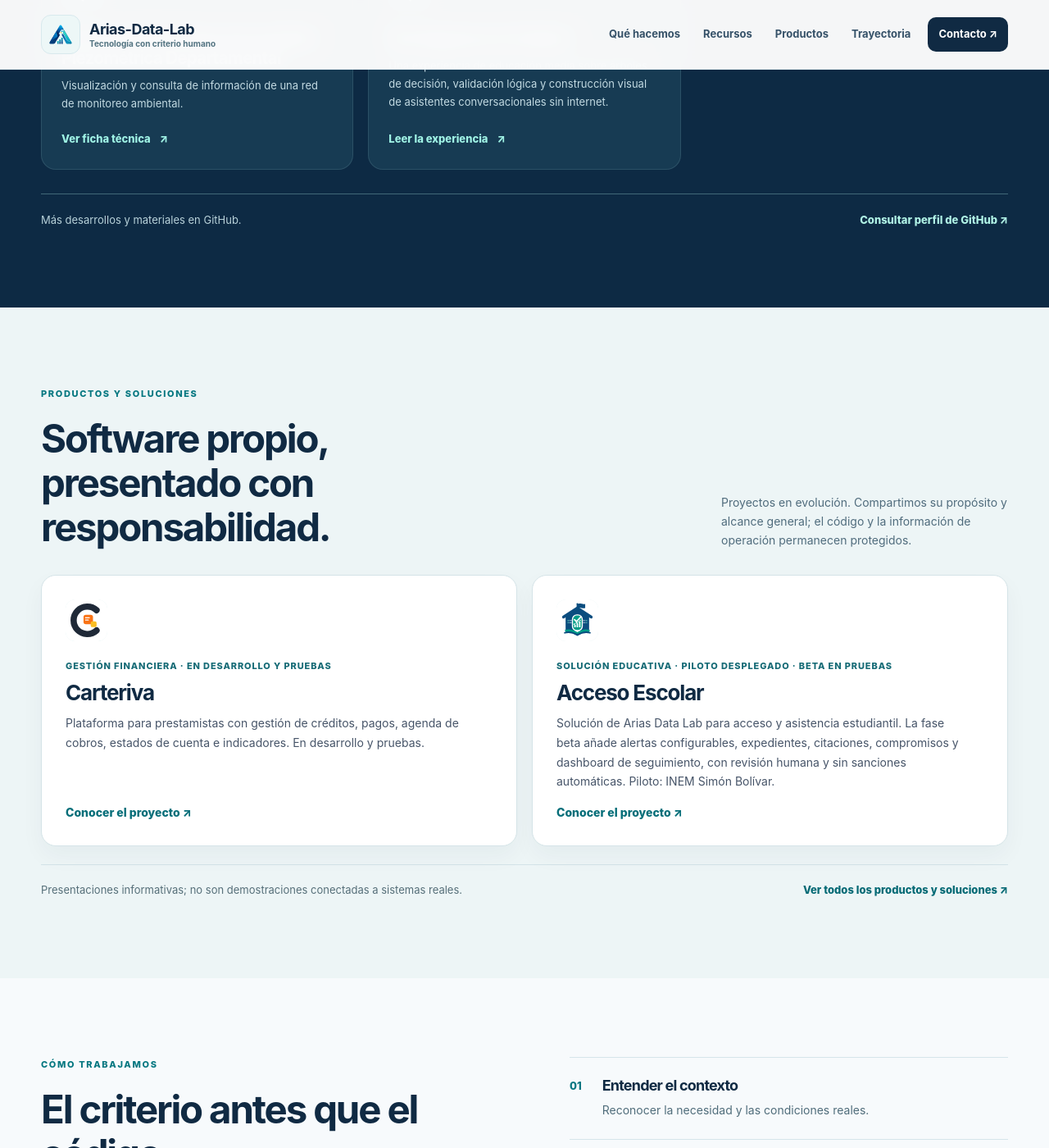
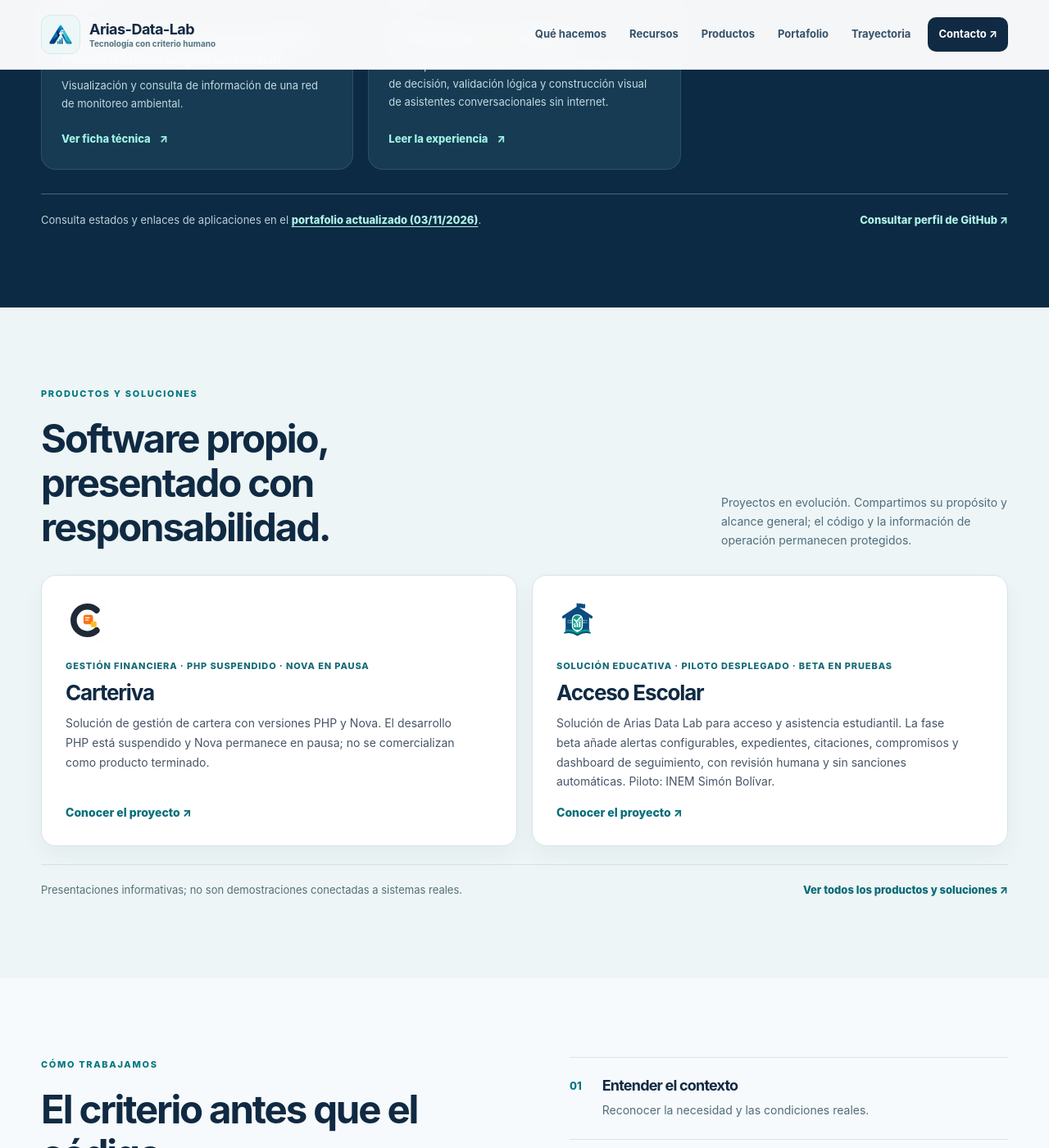
Before and after one commit to ljarias/ljarias.github.io, a Jekyll site: the page index.html, which Jekyll copies as it is, in a window 1280 px wide and 1400 px high, scrolled down 2184 px. Shown: the whole window at 82% size. Built offline with Jekyll 4.4.1, drawn with Linux system fonts in a browser that asks for light colours; some of the changed text lies outside the part shown.

Commit message:
feat(portafolio): integrar navegación y corregir estado de productos en index.html

```diff
--- a/index.html
+++ b/index.html
@@ -20,7 +20,7 @@
 <a class="skip-link" href="#contenido">Saltar al contenido principal</a>
 <header class="site-header"><div class="container header-row">
 <a href="#inicio" class="site-brand" aria-label="Arias-Data-Lab: inicio del portal"><span class="brand-icon"><img src="assets/brand/logo/v4.0/ADL_isotipo-cuadrado_EDITABLE_v4.0.svg" alt="" width="38" height="38"></span><span class="brand-label"><strong>Arias-Data-Lab</strong><small>Tecnología con criterio humano</small></span></a>
-<nav class="primary-nav" aria-label="Navegación principal"><a href="#enfoque">Qué hacemos</a><a href="#proyectos">Recursos</a><a href="#productos">Productos</a><a href="#trayectoria">Trayectoria</a><a class="nav-contact" href="#contacto">Contacto ↗</a></nav>
+<nav class="primary-nav" aria-label="Navegación principal"><a href="#enfoque">Qué hacemos</a><a href="#proyectos">Recursos</a><a href="#productos">Productos</a><a href="portafolio/">Portafolio</a><a href="#trayectoria">Trayectoria</a><a class="nav-contact" href="#contacto">Contacto ↗</a></nav>
 </div></header>
 <main id="contenido">
 <section class="hero" id="inicio" aria-labelledby="hero-title"><div class="container hero-layout">
@@ -50,12 +50,12 @@
 
 <article class="project-card"><div class="project-top"><span>PROYECTO / 05</span><span class="project-type">Experiencia académica</span></div><div class="mini-art"><span aria-hidden="true">◇</span><small>Chatbots offline · Pensamiento computacional</small></div><h3>Del diagrama al chatbot</h3><p>Una experiencia de educación media sobre árboles de decisión, validación lógica y construcción visual de asistentes conversacionales sin internet.</p><a class="project-link" href="experiencias/chatbots-offline/">Leer la experiencia <span aria-hidden="true">↗</span></a></article>
 
-</div><div class="projects-bottom"><span>Más desarrollos y materiales en GitHub.</span><a href="https://github.com/ljarias" target="_blank" rel="noopener noreferrer">Consultar perfil de GitHub ↗</a></div></div></section>
+</div><div class="projects-bottom"><span>Consulta estados y enlaces de aplicaciones en el <a href="portafolio/" style="text-decoration:underline;text-underline-offset:3px">portafolio actualizado (03/11/2026)</a>.</span><a href="https://github.com/ljarias" target="_blank" rel="noopener noreferrer">Consultar perfil de GitHub ↗</a></div></div></section>
 
 <section class="products-showcase section-padding" id="productos" aria-labelledby="products-title"><div class="container">
 <div class="section-head"><div><p class="eyebrow dark">PRODUCTOS Y SOLUCIONES</p><h2 id="products-title">Software propio, presentado con responsabilidad.</h2></div><p>Proyectos en evolución. Compartimos su propósito y alcance general; el código y la información de operación permanecen protegidos.</p></div>
 <div class="products-showcase-grid">
-<article class="product-teaser"><div class="product-teaser-icon"><img src="arias-data-lab/productos/assets/carteriva-4a-simbolo.svg" alt="Logo de Carteriva" width="51" height="51" style="border-radius:12px"></div><span class="teaser-label">GESTIÓN FINANCIERA · EN DESARROLLO Y PRUEBAS</span><h3>Carteriva</h3><p>Plataforma para prestamistas con gestión de créditos, pagos, agenda de cobros, estados de cuenta e indicadores. En desarrollo y pruebas.</p><a href="arias-data-lab/productos/prestamos-saas.html">Conocer el proyecto <span aria-hidden="true">↗</span></a></article>
+<article class="product-teaser"><div class="product-teaser-icon"><img src="arias-data-lab/productos/assets/carteriva-4a-simbolo.svg" alt="Logo de Carteriva" width="51" height="51" style="border-radius:12px"></div><span class="teaser-label">GESTIÓN FINANCIERA · PHP SUSPENDIDO · NOVA EN PAUSA</span><h3>Carteriva</h3><p>Solución de gestión de cartera con versiones PHP y Nova. El desarrollo PHP está suspendido y Nova permanece en pausa; no se comercializan como producto terminado.</p><a href="arias-data-lab/productos/prestamos-saas.html">Conocer el proyecto <span aria-hidden="true">↗</span></a></article>
 <article class="product-teaser"><div class="product-teaser-icon"><img src="arias-data-lab/productos/assets/acceso-escolar-mark.svg" alt="Acceso Escolar" width="51" height="51" style="border-radius:12px"></div><span class="teaser-label">SOLUCIÓN EDUCATIVA · PILOTO DESPLEGADO · BETA EN PRUEBAS</span><h3>Acceso Escolar</h3><p>Solución de Arias Data Lab para acceso y asistencia estudiantil. La fase beta añade alertas configurables, expedientes, citaciones, compromisos y dashboard de seguimiento, con revisión humana y sin sanciones automáticas. Piloto: INEM Simón Bolívar.</p><a href="arias-data-lab/productos/acceso-escolar-inem.html">Conocer el proyecto <span aria-hidden="true">↗</span></a></article>
 </div>
 <div class="products-showcase-tail"><span>Presentaciones informativas; no son demostraciones conectadas a sistemas reales.</span><a href="arias-data-lab/productos/">Ver todos los productos y soluciones ↗</a></div>
@@ -76,5 +76,5 @@
 <section class="about-section section-padding" id="acerca" aria-labelledby="about-title"><div class="container about-layout"><div class="about-monogram"><strong>ADL</strong><span>SANTA MARTA · COLOMBIA</span></div><div class="about-copy"><p class="eyebrow">EL LABORATORIO</p><h2 id="about-title">Con raíces en el Caribe y mirada hacia el futuro.</h2><p>Arias-Data-Lab es una iniciativa de Leonardo Arias-Alemán, ingeniero de sistemas y especialista en ingeniería de software de la Universidad del Norte. Su experiencia combina investigación en sistemas ambientales, coordinación de información, ciencia de datos y docencia. Conecta el trabajo técnico con el aprendizaje y los desafíos reales del Caribe.</p><p>El laboratorio conecta la práctica profesional con el aprendizaje: desarrollar soluciones útiles y compartir herramientas que otras personas puedan comprender y aprovechar.</p><a class="text-link" href="banco-problemas-caribe/acerca-de.html">Conocer el perfil profesional y académico ↗</a></div></div></section>
 <section class="contact-section" id="contacto" aria-labelledby="contact-title"><div class="container contact-layout"><div><p class="eyebrow dark">CONVERSEMOS</p><h2 id="contact-title">¿Tienes un problema que merece una buena solución?</h2><p>Conversemos sobre ideas, recursos educativos o iniciativas relacionadas con software, datos e inteligencia artificial.</p></div><div class="contact-actions"><a class="button contact-button" href="mailto:ljarias@gmail.com?subject=Contacto%20desde%20Arias-Data-Lab">Escribir un correo ↗</a><small>También puedes explorar los repositorios públicos.</small></div></div></section>
 </main>
-<footer class="site-footer"><div class="container footer-main"><div class="footer-logo"><img src="assets/brand/logo/v4.0/ADL_logo-maestro-color_EDITABLE_v4.0.svg" alt="Arias-Data-Lab" width="120" height="90" loading="lazy"><div><strong>Arias-Data-Lab</strong><p>Tecnología con criterio humano.</p></div></div><nav aria-label="Enlaces del pie de página"><a href="ia-al-dia/">IA al Día</a><a href="banco-problemas-caribe/">Banco de Problemas</a><a href="https://github.com/ljarias" target="_blank" rel="noopener noreferrer">GitHub ↗</a></nav></div><div class="container footer-bottom"><span>© 2026 Arias-Data-Lab · Santa Marta, Colombia</span><span>Desarrollo y autoría: Leonardo Arias-Alemán</span></div></footer>
+<footer class="site-footer"><div class="container footer-main"><div class="footer-logo"><img src="assets/brand/logo/v4.0/ADL_logo-maestro-color_EDITABLE_v4.0.svg" alt="Arias-Data-Lab" width="120" height="90" loading="lazy"><div><strong>Arias-Data-Lab</strong><p>Tecnología con criterio humano.</p></div></div><nav aria-label="Enlaces del pie de página"><a href="ia-al-dia/">IA al Día</a><a href="banco-problemas-caribe/">Banco de Problemas</a><a href="https://github.com/ljarias" target="_blank" rel="noopener noreferrer">GitHub ↗</a><a href="https://adl-control-center.vercel.app/" target="_blank" rel="noopener noreferrer">Centro de gestión (privado) ↗</a></nav></div><div class="container footer-bottom"><span>© 2026 Arias-Data-Lab · Santa Marta, Colombia</span><span>Desarrollo y autoría: Leonardo Arias-Alemán</span></div></footer>
 </body></html>
```
